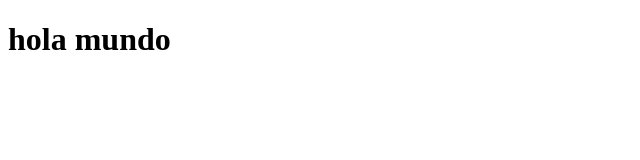
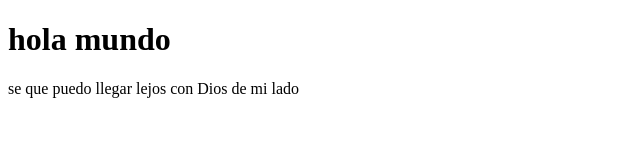
Before and after one commit to satori403/probando, a plain HTML site: page index.html in a window 1280 px wide. Shown: the whole page, without its empty margins (0-640 px from the left). Drawn offline with Linux system fonts and the light colour scheme.

Commit message:
actualizado el index

```diff
--- a/index.html
+++ b/index.html
@@ -8,5 +8,6 @@
 </head>
 <body>
     <h1>hola mundo</h1>
+    <p>se que puedo llegar lejos con Dios de mi lado</p>
 </body>
 </html>
```
